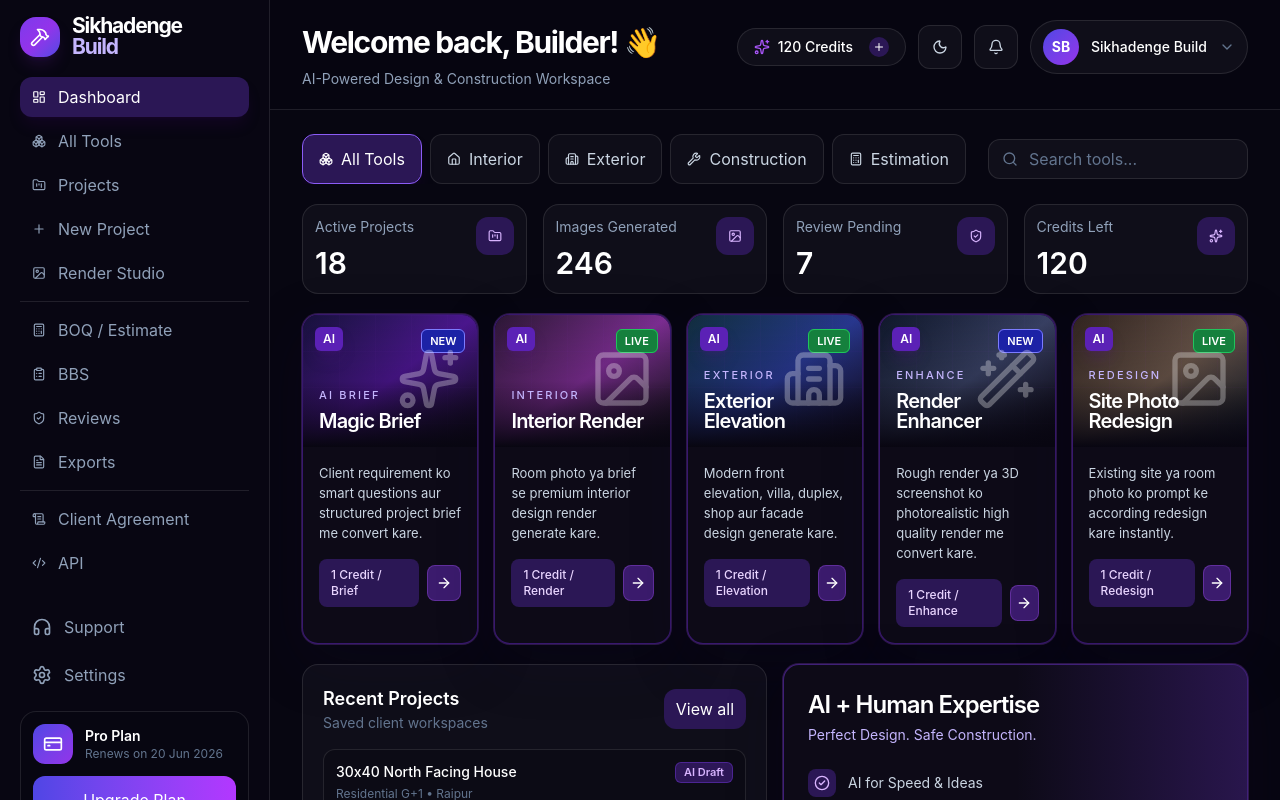
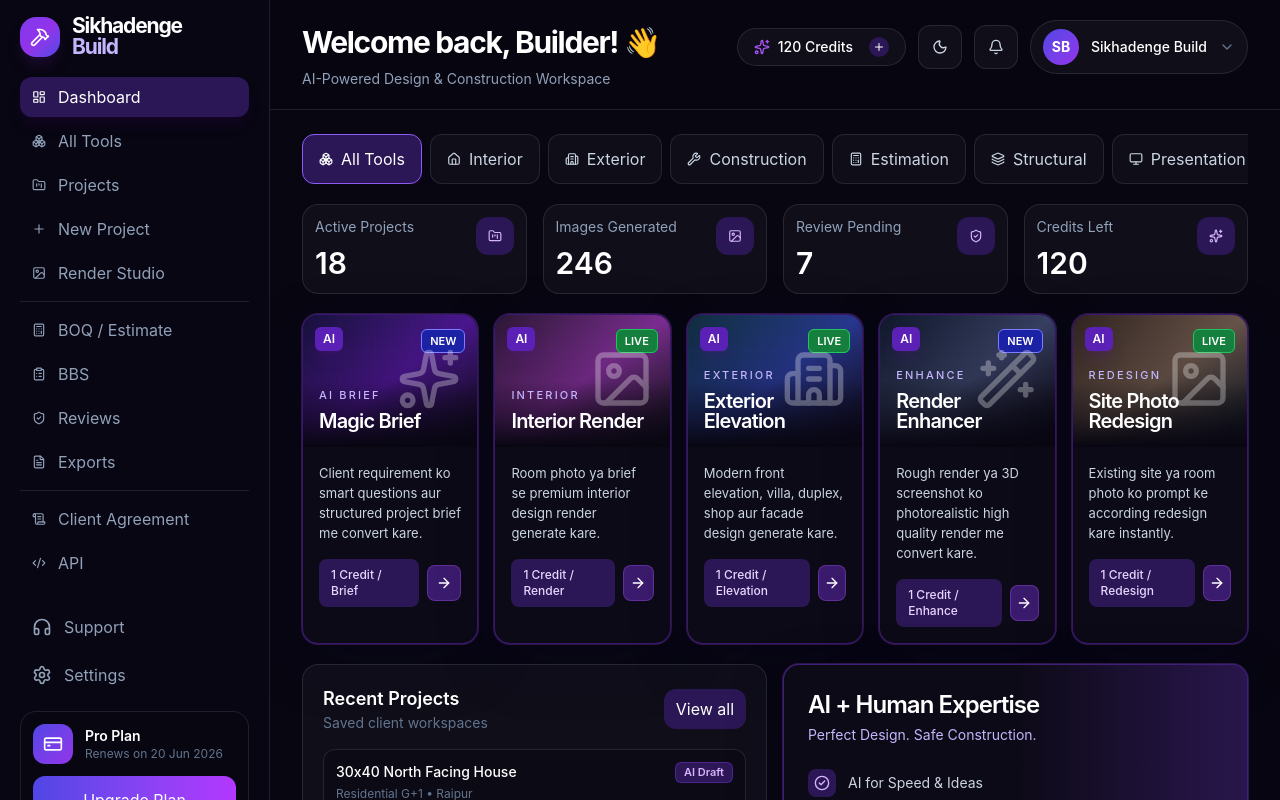
Before and after one commit to maihoonankitsingh/Build-Setu-Ai, a Next.js app: page / in a window 1280 px wide. Shown: the top 800 px of the page. Built offline with nearby package versions, Linux system fonts and the light colour scheme.

Commit message:
Remove category row search and compact tabs

```diff
--- a/app/page.tsx
+++ b/app/page.tsx
@@ -720,7 +720,7 @@ function CategoryTabs({
   theme: ResolvedTheme;
 }) {
   return (
-    <div className="flex min-w-0 flex-1 flex-nowrap items-center gap-2 overflow-hidden pb-0">
+    <div className="flex w-full flex-nowrap items-center gap-2 overflow-hidden pb-0">
       {categories.map((category) => {
         const Icon = category.icon;
         const selected = activeCategory === category.label;
@@ -877,21 +877,8 @@ function Dashboard({
 
   return (
     <div>
-      <div className="mb-5 flex flex-col gap-4 xl:flex-row xl:items-center xl:justify-between">
+      <div className="mb-5 flex items-center">
         <CategoryTabs activeCategory="All Tools" setActiveCategory={() => setActive("tools")} theme={theme} />
-
-        <div className="relative w-full shrink-0 xl:w-[260px]">
-          <Search className={cn("absolute left-3.5 top-1/2 h-4 w-4 -translate-y-1/2", theme === "dark" ? "text-slate-500" : "text-[#9b8caf]")} />
-          <input
-            className={cn(
-              "h-10 w-full rounded-xl border pl-10 pr-4 text-[13px] outline-none",
-              theme === "dark"
-                ? "border-white/10 bg-white/[0.04] text-white placeholder:text-slate-500"
-                : "border-[#ded5ec] bg-white text-[#21133f] placeholder:text-[#9b8caf]",
-            )}
-            placeholder="Search tools..."
-          />
-        </div>
       </div>
 
       <div className="mb-5 grid grid-cols-1 gap-4 sm:grid-cols-2 xl:grid-cols-4">
@@ -1015,20 +1002,8 @@ function AllToolsPage({ theme }: { theme: ResolvedTheme }) {
 
   return (
     <div>
-      <div className="mb-5 flex flex-col gap-4 xl:flex-row xl:items-center xl:justify-between">
+      <div className="mb-5 flex items-center">
         <CategoryTabs activeCategory={category} setActiveCategory={setCategory} theme={theme} />
-        <div className="relative w-full shrink-0 xl:w-[260px]">
-          <Search className={cn("absolute left-3.5 top-1/2 h-4 w-4 -translate-y-1/2", theme === "dark" ? "text-slate-500" : "text-[#9b8caf]")} />
-          <input
-            className={cn(
-              "h-10 w-full rounded-xl border pl-10 pr-4 text-[13px] outline-none",
-              theme === "dark"
-                ? "border-white/10 bg-white/[0.04] text-white placeholder:text-slate-500"
-                : "border-[#ded5ec] bg-white text-[#21133f] placeholder:text-[#9b8caf]",
-            )}
-            placeholder="Search tools..."
-          />
-        </div>
       </div>
 
       <div className="grid grid-cols-1 gap-4 sm:grid-cols-2 xl:grid-cols-3 2xl:grid-cols-5">
```
